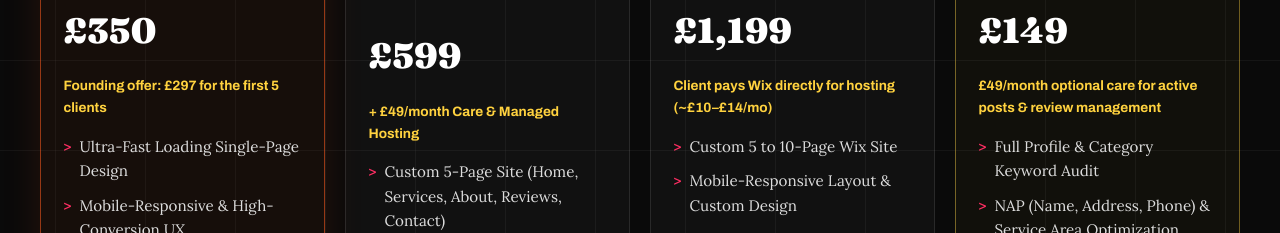
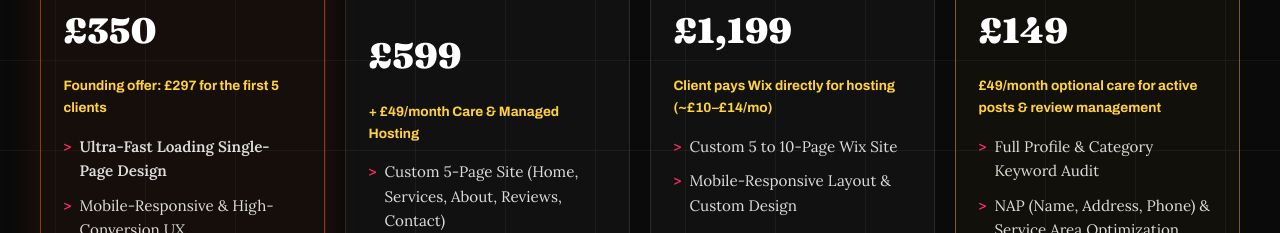
Before and after one commit to ajulojohn1-alt/portfolio, a plain HTML site: page index.html in a window 1280 px wide. Shown: the part 6060-6293 px from the top of the page. Drawn offline with Linux system fonts and the light colour scheme.

Commit message:
made single page bold

```diff
--- a/index.html
+++ b/index.html
@@ -244,7 +244,7 @@
                         <div class="price">£350</div>
                         <div class="price-note">Founding offer: £297 for the first 5 clients</div>
                         <ul class="features">
-                            <li>Ultra-Fast Loading Single-Page Design</li>
+                           <b> <li>Ultra-Fast Loading Single-Page Design</li> </b>
                             <li>Mobile-Responsive & High-Conversion UX</li>
                             <li>Working Quote/Contact Form + Email Alerts</li>
                             <li>Click-to-Call & WhatsApp Integration</li>
```
